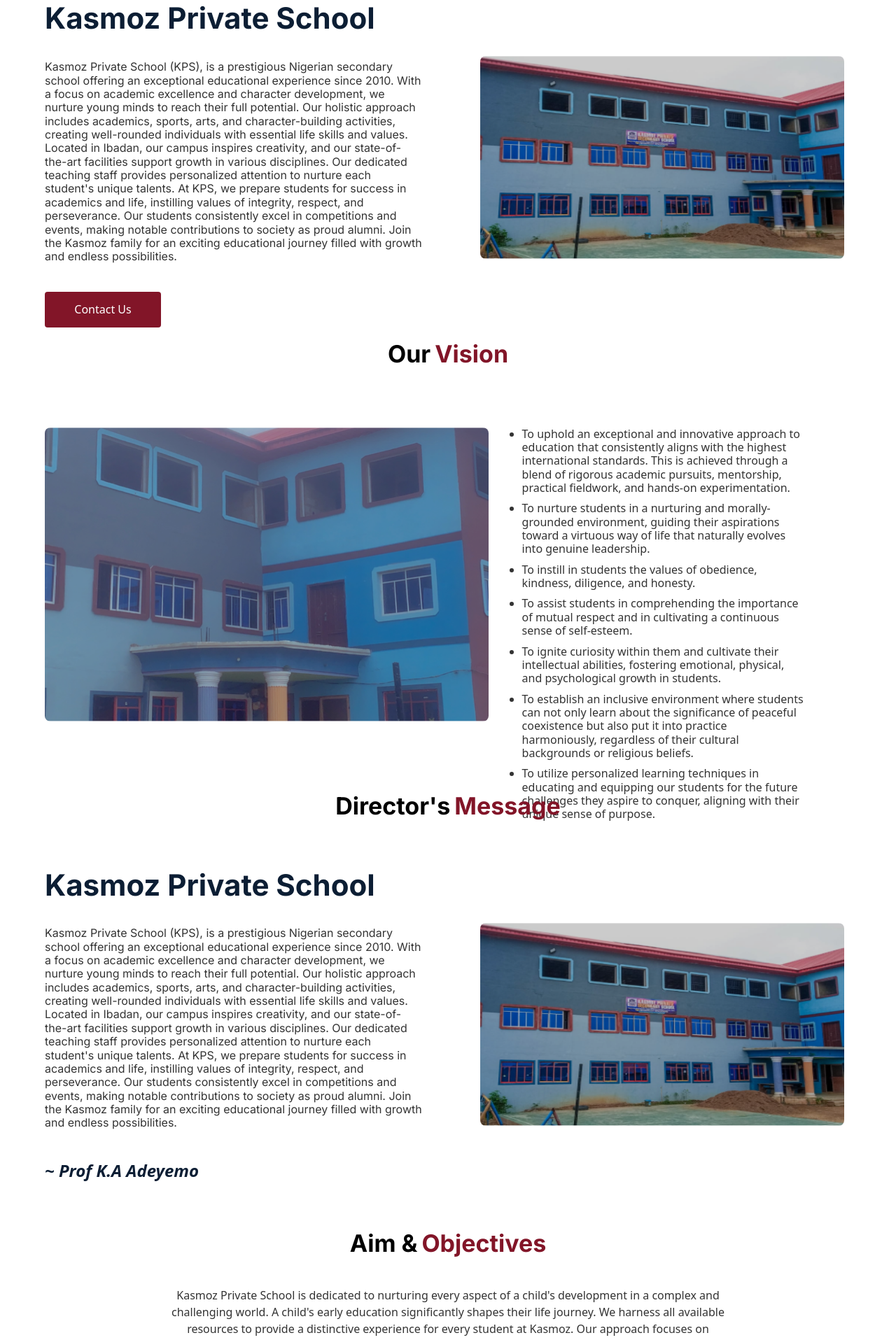
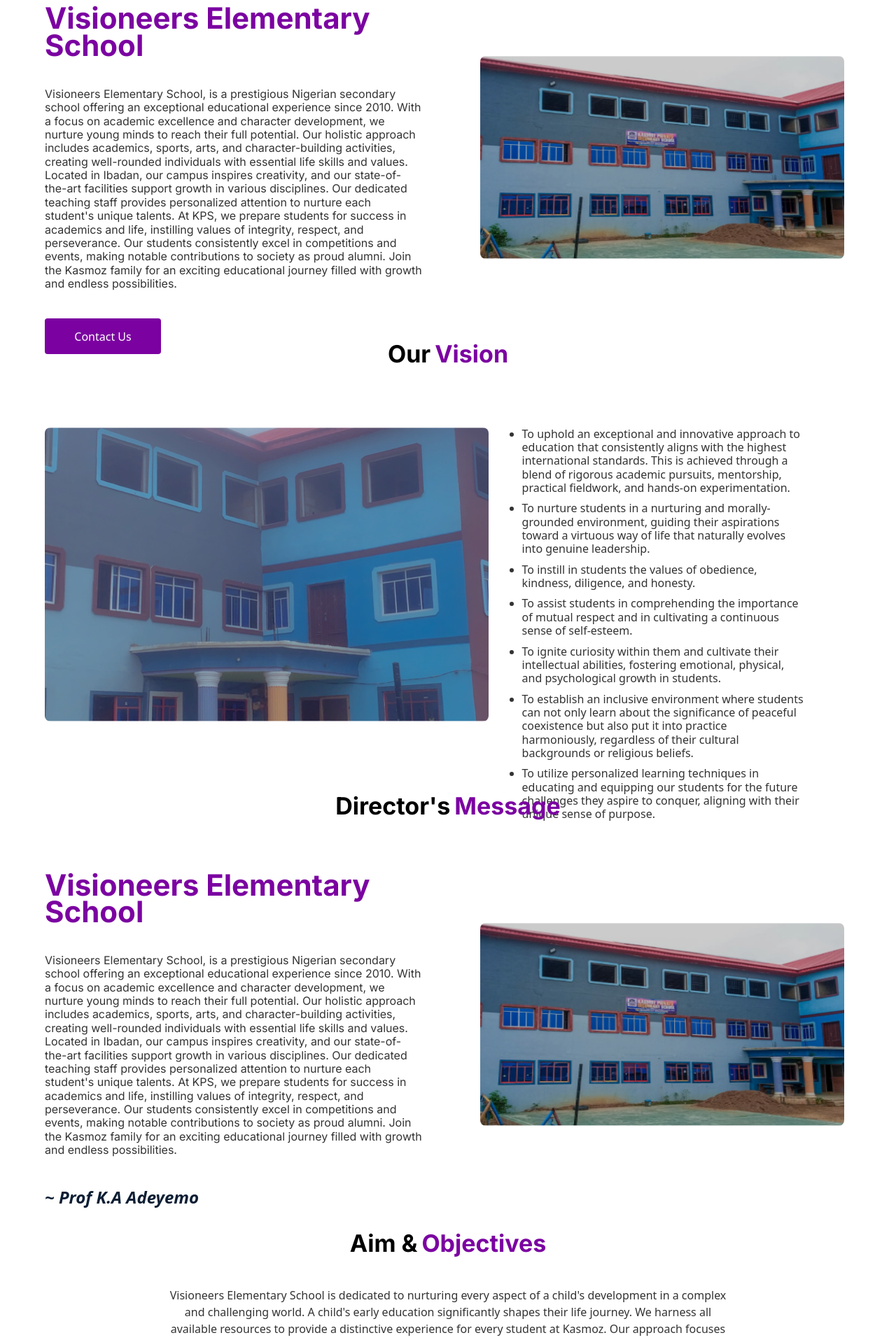
Before and after one commit to Mcdemzy/visioneers-elementary-school, a React (Vite) app: page /about-us in a window 1280 px wide. Shown: the part 300-2215 px from the top of the page at 70% size. Built offline with nearby package versions, Linux system fonts and the light colour scheme.

Commit message:
nesletter section

```diff
--- a/package.json
+++ b/package.json
@@ -10,6 +10,7 @@
     "preview": "vite preview"
   },
   "dependencies": {
+    "lucide-react": "^0.462.0",
     "react": "^18.3.1",
     "react-dom": "^18.3.1",
     "react-router-dom": "^7.0.1"
--- a/src/Pages/AboutUs/AboutUs.tsx
+++ b/src/Pages/AboutUs/AboutUs.tsx
@@ -1,3 +1,5 @@
+import { Send } from "lucide-react";
+
 export default function AboutUs() {
   return (
     <section>
@@ -11,11 +13,11 @@
         </p>
         <div className="flex justify-start items-center gap-x-[72px] h-[436px] m-auto w-[90%] mt-20">
           <div className="space-y-[40px] w-[50%] h-[436px]">
-            <h2 className="text-[42px] leading-[38.73px] font-Inter font-bold text-[#0C1E34]">
-              Kasmoz Private School
+            <h2 className="text-[42px] leading-[38.73px] font-Inter font-bold text-primary">
+              Visioneers Elementary School
             </h2>
             <p className="text-[16px] text-[#333333] font-Inter leading-[19.36px]">
-              Kasmoz Private School (KPS), is a prestigious Nigerian secondary
+              Visioneers Elementary School, is a prestigious Nigerian secondary
               school offering an exceptional educational experience since 2010.
               With a focus on academic excellence and character development, we
               nurture young minds to reach their full potential. Our holistic
@@ -107,11 +109,11 @@
         </h1>
         <div className="flex justify-start items-center gap-x-[72px] h-[436px] m-auto w-[90%] mt-20">
           <div className="space-y-[40px] w-[50%] h-[436px]">
-            <h2 className="text-[42px] leading-[38.73px] font-Inter font-bold text-[#0C1E34]">
-              Kasmoz Private School
+            <h2 className="text-[42px] leading-[38.73px] font-Inter font-bold text-primary">
+              Visioneers Elementary School
             </h2>
             <p className="text-[16px] text-[#333333] font-Inter leading-[19.36px]">
-              Kasmoz Private School (KPS), is a prestigious Nigerian secondary
+              Visioneers Elementary School, is a prestigious Nigerian secondary
               school offering an exceptional educational experience since 2010.
               With a focus on academic excellence and character development, we
               nurture young minds to reach their full potential. Our holistic
@@ -147,8 +149,8 @@
           Aim & <p className="text-primary">Objectives</p>
         </h1>
         <p className="text-[16px] text-center w-[800px] m-auto text-[#333333] my-12">
-          Kasmoz Private School is dedicated to nurturing every aspect of a
-          child's development in a complex and challenging world. A child's
+          Visioneers Elementary School is dedicated to nurturing every aspect of
+          a child's development in a complex and challenging world. A child's
           early education significantly shapes their life journey. We harness
           all available resources to provide a distinctive experience for every
           student at Kasmoz. Our approach focuses on understanding each child's
@@ -186,7 +188,44 @@
       </div>
 
       {/* news letters */}
-      <div className="mt-20 block w-[90%] border h-[390px] m-auto"></div>
+      <div
+        style={{ backgroundImage: "url(/images/newsletter.png)" }}
+        className="flex justify-center items-center shadow-md rounded-md mt-20 w-[90%] h-[390px] m-auto"
+      >
+        <div className=" space-y-[40px] w-[60%] h-[117px] m-auto">
+          <p className="text-[24px] font-Inter text-center font-[700]">
+            JOIN OUR <strong className="text-primary">NEWSLETTER</strong> TO GET
+            MORE <strong className="text-primary">INFORMATION</strong> ABOUT US
+          </p>
+          <form className="space-y-[40px]" action="#">
+            <div className="items-center mx-auto mb-3 space-y-4 max-w-screen-sm sm:flex sm:space-y-0">
+              <div className="relative w-full">
+                <label
+                  htmlFor="email"
+                  className="hidden mb-2 text-sm font-medium text-gray-900 dark:text-gray-300"
+                >
+                  Email address
+                </label>
+                <input
+                  className="block p-3 w-full  text-base text-gray-900 bg-gray-50 rounded-lg border-y-2 border-l-2 border-[#57007B] sm:rounded-none sm:rounded-l-lg focus:ring-primary focus:border-primary-500 dark:placeholder-gray-400  dark:focus:ring-primary-500 dark:focus:border-primary"
+                  placeholder="Enter your E-mail to receive our news letter"
+                  type="email"
+                  id="email"
+                  required
+                />
+              </div>
+              <div>
+                <button
+                  type="submit"
+                  className="bg-[#57007B] py-3.5 px-5 w-full text-sm font-medium text-center text-white rounded-lg border cursor-pointer bg-primary-700 border-primary-600 sm:rounded-none sm:rounded-r-lg hover:bg-primary-800 focus:ring-4 focus:ring-primary-300 dark:bg-primary-600 dark:hover:bg-primary-700 dark:focus:ring-primary-800"
+                >
+                  <Send />
+                </button>
+              </div>
+            </div>
+          </form>
+        </div>
+      </div>
       <footer className="h-[421px] w-full border mt-20"></footer>
     </section>
   );
--- a/tailwind.config.js
+++ b/tailwind.config.js
@@ -4,7 +4,7 @@
   theme: {
     extend: {
       colors: {
-        primary: "#821528",
+        primary: "#7B02A1",
       },
       fontFamily: {
         Inter: ["Inter", "sans-serif"],
```
Also changed, not shown: public/images/newsletter.png (added), 1 other file (tests, documents, lock files or other folders).
